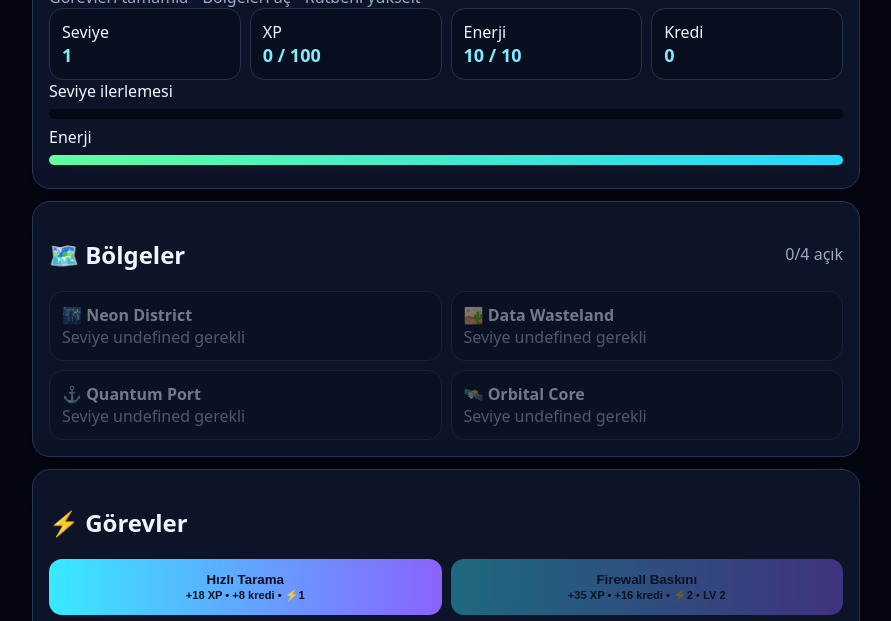
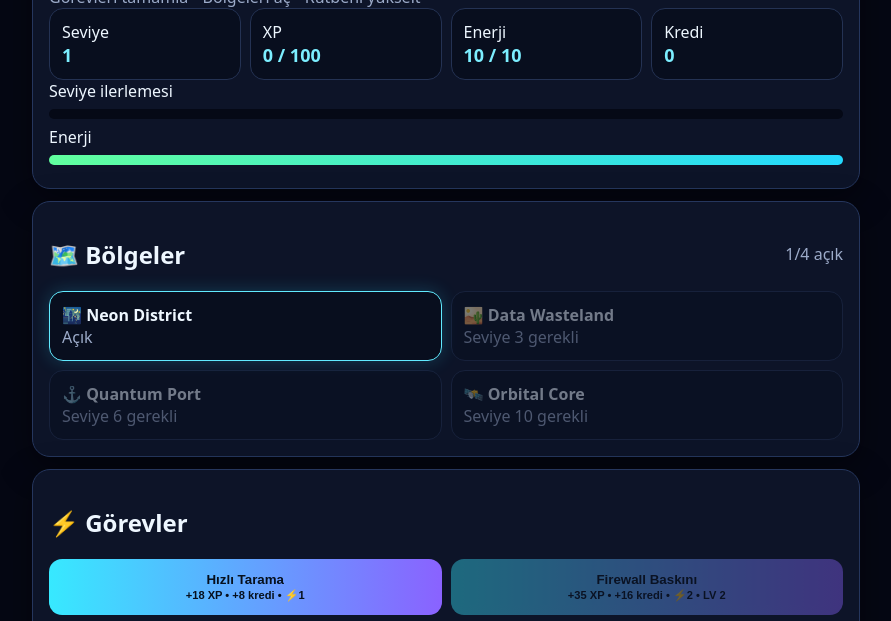
Before and after one commit to NXP-Network/NXP-Network, a plain HTML site: page game/index.html in a window 1280 px wide. Shown: the part 158-779 px from the top of the page, without its empty margins (194-1085 px from the left). Drawn offline with Linux system fonts and the light colour scheme.

Commit message:
fix: correct map level unlock property

```diff
--- a/game/index.html
+++ b/game/index.html
@@ -14,7 +14,7 @@
 <div class="card"><button onclick="resetGame()">Test için ilerlemeyi sıfırla</button></div>
 </div><script>
 const KEY="nxpCyberV2";
-const maps=[{n:"Neon District",lvl:1,e:"🌃"},{n:"Data Wasteland",lvl:3,e:"🏜️"},{n:"Quantum Port",lvl:6,e:"⚓"},{n:"Orbital Core",lvl:10,e:"🛰️"}];
+const maps=[{n:"Neon District",l:1,e:"🌃"},{n:"Data Wasteland",l:3,e:"🏜️"},{n:"Quantum Port",l:6,e:"⚓"},{n:"Orbital Core",l:10,e:"🛰️"}];
 const missions=[{n:"Hızlı Tarama",xp:18,c:8,e:1,l:1},{n:"Firewall Baskını",xp:35,c:16,e:2,l:2},{n:"Veri Kasası",xp:62,c:30,e:3,l:4},{n:"Boss: Black Node",xp:110,c:55,e:5,l:7}];
 const base={level:1,xp:0,energy:10,credits:0,last:Date.now(),plays:0,dailyXp:0,inventory:["Başlangıç Tarayıcısı"]};
 let s;try{s=Object.assign({},base,JSON.parse(localStorage.getItem(KEY)||"{}"))}catch(e){s={...base}}
```
